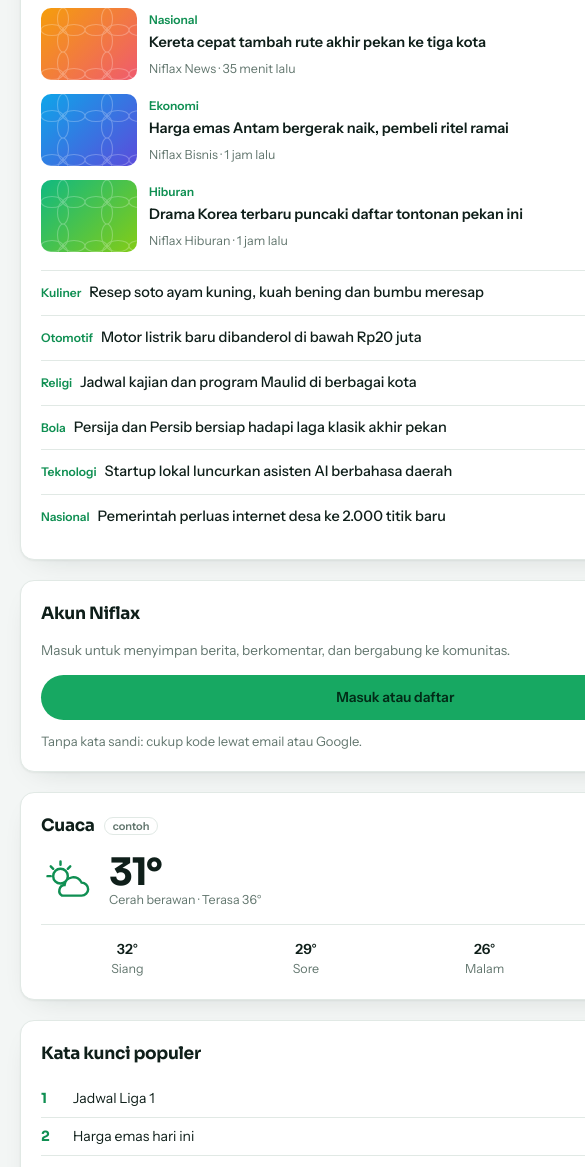
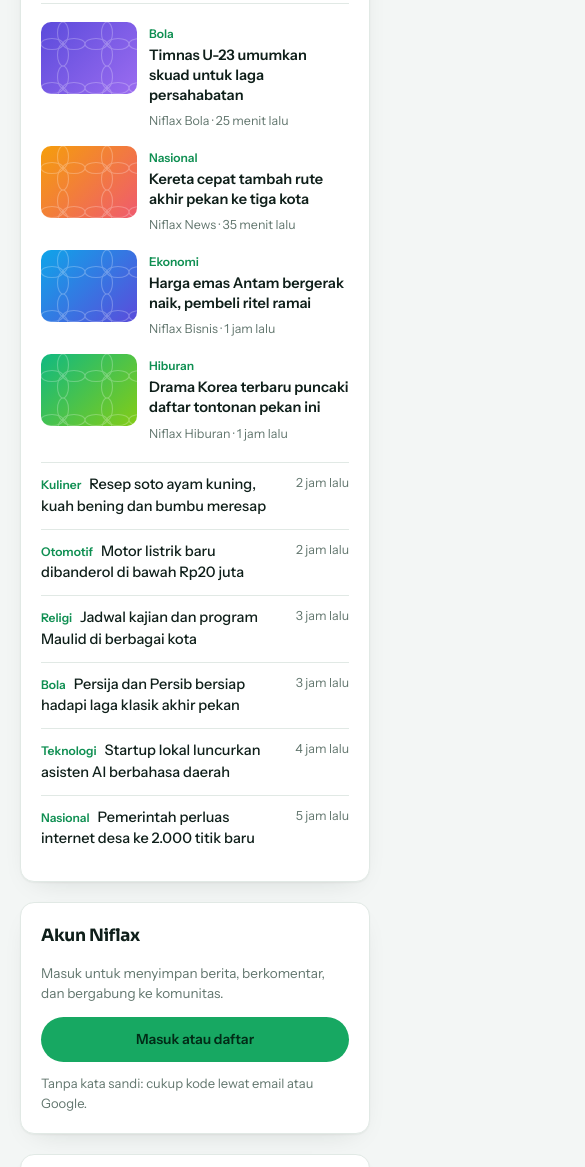
Before and after one commit to jurkonxcode/bunniesindonesia, a plain HTML site: page index.html in a window 390 px wide. Shown: the part 1595-2762 px from the top of the page, 585 px wide, since content can reach past the window. Drawn offline with Linux system fonts and the light colour scheme; no server answers.

Commit message:
v7: perbaiki overflow mobile

```diff
--- a/css/identity.css
+++ b/css/identity.css
@@ -27,3 +27,4 @@
 .tool.flash{animation:flash 1.4s ease-out}
 @keyframes flash{0%{box-shadow:0 0 0 0 var(--warm)}30%{box-shadow:0 0 0 6px var(--warm)}100%{box-shadow:0 0 0 0 transparent}}
 @media(prefers-reduced-motion:reduce){.tool.flash{animation:none}}
+.rows .meta{white-space:nowrap;margin-left:10px}
--- a/css/responsive.css
+++ b/css/responsive.css
@@ -1,5 +1,6 @@
 @media(max-width:1000px){
-  .grid,.two{grid-template-columns:1fr}
+  .grid,.two{grid-template-columns:minmax(0,1fr)}
+  main,aside,.grid>*{min-width:0}
   .vgrid,.pgrid{grid-template-columns:repeat(2,1fr)}
   .cgrid{grid-template-columns:repeat(3,1fr)}
   .menu,.actions .ghost{display:none}
```
Also changed, not shown: 1 other file.
